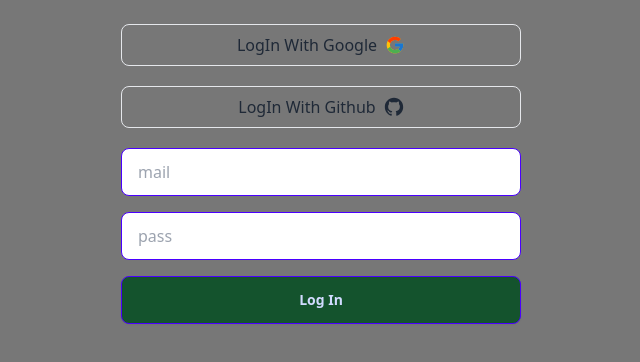
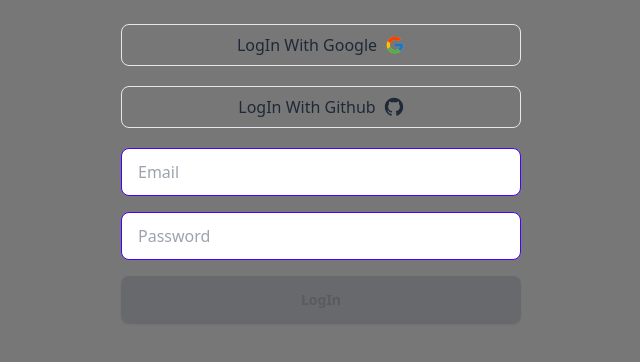
Before and after one commit to YuriyPilipenkoKH/authjs-template, a Next.js app: page /login in a window 1280 px wide. Shown: the top 362 px of the page, without its empty margins (319-959 px from the left). Built offline with nearby package versions, Linux system fonts and the light colour scheme; no server answers.

Commit message:
applied reacthookform

```diff
--- a/src/components/forms/SignInForm.tsx
+++ b/src/components/forms/SignInForm.tsx
@@ -8,6 +8,7 @@
 import React from 'react'
 import { useForm } from 'react-hook-form'
 import toast from 'react-hot-toast'
+import { ImSpinner9 } from 'react-icons/im'
 
 
 const SignInForm = () => {
@@ -74,7 +75,6 @@
             message: messages[0], // Use the first error message for simplicity
           });
         }
-
         }
       } catch (error) {
         console.error("Registration failed:", error);
@@ -82,24 +82,35 @@
       }
     };
   return (
-    <form  className='flex flex-col gap-4 items-center justify-center w-[400px]'>
+    <form
+      onSubmit={handleSubmit(onSubmit) }
+      autoComplete="off"
+      noValidate
+      className='flex flex-col gap-4 items-center justify-center w-[400px]'>
       <label  className='w-full'>
-        <input
-          placeholder="mail"
+      <input
+          {...register("email")}
+          placeholder="Email"
           className="input input-primary w-full"
         />
+        {errors.email && <p className="text-purple-900">{errors.email.message}</p>}
       </label>
       <label  className='w-full'>
-        <input
-          placeholder="pass"
+      <input
+          {...register("password")}
+          // type="password"
+          placeholder="Password"
           className="input input-primary w-full"
         />
+        {errors.password && <p className="text-purple-900">{errors.password.message}</p>}
       </label>
-        <button
-          type="submit"
-          className="btn btn-primary bg-green-900 w-full" >
-          Log In
-        </button>
+      <button
+        type="submit"
+        className="btn btn-primary bg-green-900 w-full"
+        disabled={isSubmitting || !isValid || !isDirty}  >
+        {isSubmitting ? <ImSpinner9 className='animate-spin'/> : null}
+        {isSubmitting ? "Sending..." : "LogIn"}
+      </button>
     </form>
   )
 }
--- a/src/components/forms/SignUpForm.tsx
+++ b/src/components/forms/SignUpForm.tsx
@@ -122,9 +122,7 @@
       <button
         type="submit"
         className="btn btn-primary bg-green-900 w-full"
-        disabled={isSubmitting || !isValid || !isDirty}
-
-      >
+        disabled={isSubmitting || !isValid || !isDirty} >
         {isSubmitting ? <ImSpinner9 className='animate-spin'/> : null}
         {isSubmitting ? "Sending..." : "Sign Up"}
       </button>
```
